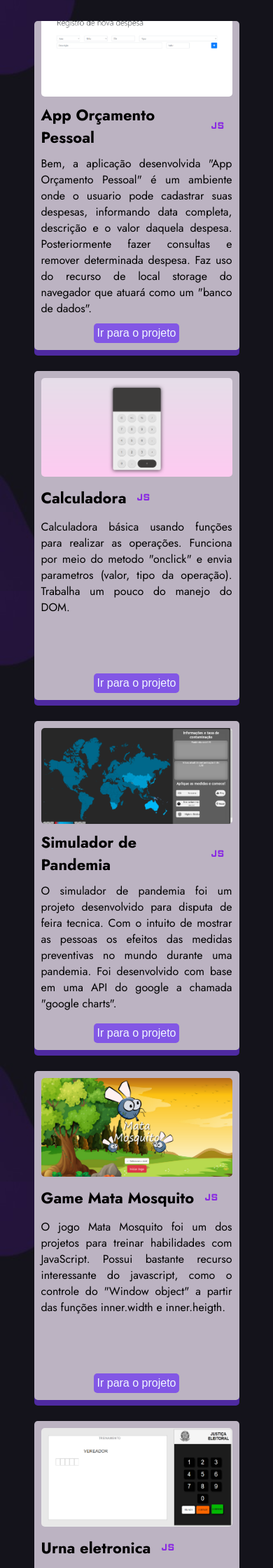
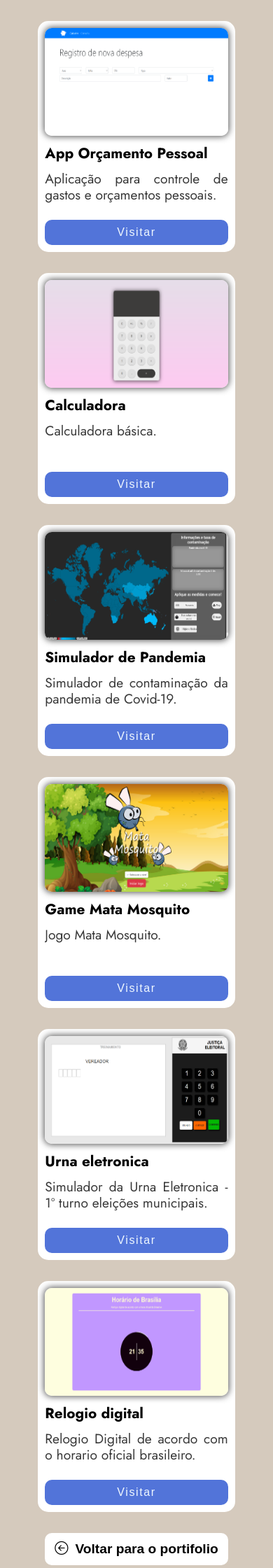
Before and after one commit to heitorkkj/heitorkkj.github.io, a PHP site: page /projects/js/index.html in a window 390 px wide. Shown: the top 2240 px of the page at 70% size. Run offline with PHP 8.4, Linux system fonts and the light colour scheme.

Commit message:
updating

```diff
--- a/projects/js/index.html
+++ b/projects/js/index.html
@@ -18,28 +18,23 @@
             <div class="card-img">
                 <img src="/img/app-orcamento-pessoal.png"/>
             </div>
-            <h1 class="card-title">App Orçamento Pessoal<span class="material-symbols-outlined">
-                javascript
-                </span>
-            </h1>
+            <h1 class="card-title">App Orçamento Pessoal</h1>
             <div class="card-content">
-                Bem, a aplicação desenvolvida "App Orçamento Pessoal" é um ambiente onde o usuario pode cadastrar suas despesas, informando data completa, descrição e o valor daquela despesa. Posteriormente fazer consultas e remover determinada despesa. Faz uso do recurso de local storage do navegador que atuará como um "banco de dados".
+                Aplicação para controle de gastos e orçamentos pessoais.
             </div>
-            <button class="btn-link"><a href="/projects/js/App_Orçamento_pessoal/index.html" target="_blank">Ir para o projeto</a></button>
+            <button class="btn-link"><a href="/projects/js/App_Orçamento_pessoal/index.html" target="_blank">Visitar</a></button>
         </div>
 
         <div class="card" id="card-js">
                 <div class="card-img">
                     <img src="/img/calculadora.png"/>
                 </div>
-                <h1 class="card-title">Calculadora<span class="material-symbols-outlined">
-                    javascript
-                    </span>
+                <h1 class="card-title">Calculadora
                 </h1>
                 <div class="card-content">
-                    Calculadora básica usando funções para realizar as operações. Funciona por meio do metodo "onclick" e envia parametros (valor, tipo da operação). Trabalha um pouco do manejo do DOM.
+                    Calculadora básica.
                 </div>
-                <button class="btn-link"><a href="/projects/js/appCalculadora/index.html" target="_blank">Ir para o projeto</a></button>
+                <button class="btn-link"><a href="/projects/js/appCalculadora/index.html" target="_blank">Visitar</a></button>
 
         </div>
 
@@ -47,59 +42,49 @@
             <div class="card-img">
                 <img src="/img/simulador-de-pandemia.png"/>
             </div>
-            <h1 class="card-title">Simulador de Pandemia<span class="material-symbols-outlined">
-                javascript
-                </span>
-            </h1>
+            <h1 class="card-title">Simulador de Pandemia</h1>
             <div class="card-content">
-                O simulador de pandemia foi um projeto desenvolvido para disputa de feira tecnica. Com o intuito de mostrar as pessoas os efeitos das medidas preventivas no mundo durante uma pandemia. Foi desenvolvido com base em uma API do google a chamada "google charts".
+                Simulador de contaminação da pandemia de Covid-19.
             </div>
-            <button class="btn-link"><a href="/projects/js/trabalhoFeira/index.html" target="_blank">Ir para o projeto</a></button>
+            <button class="btn-link"><a href="/projects/js/trabalhoFeira/index.html" target="_blank">Visitar</a></button>
         </div>
 
         <div class="card" id="card-js">
             <div class="card-img">
                 <img src="/img/game-mata-mosquito.png"/>
             </div>
-            <h1 class="card-title">Game Mata Mosquito<span class="material-symbols-outlined">
-                javascript
-                </span>
-            </h1>
+            <h1 class="card-title">Game Mata Mosquito</h1>
             <div class="card-content">
-                O jogo Mata Mosquito foi um dos projetos para treinar habilidades com JavaScript. Possui bastante recurso interessante do javascript, como o controle do "Window object" a partir das funções inner.width e inner.heigth.
+               Jogo Mata Mosquito.
             </div>
-            <button class="btn-link"><a href="/projects/js/mataMosquito-js/index.html" target="_blank">Ir para o projeto</a></button>
+            <button class="btn-link"><a href="/projects/js/mataMosquito-js/index.html" target="_blank">Visitar</a></button>
         </div>
 
         <div class="card" id="card-js">
             <div class="card-img">
                 <img src="/img/urna-eletronica.png"/>
             </div>
-            <h1 class="card-title">Urna eletronica<span class="material-symbols-outlined">
-                javascript
-                </span>
+            <h1 class="card-title">Urna eletronica
             </h1>
             <div class="card-content">
-                A urna eletronica é uma simulação da urna real utilizada nas eleições brasileiras. Desenvolvida em JavaScript, possui muito controle de DOM, já que a cada ação do usuario a urna precisa atualizar os elementos na tela.
+                Simulador da Urna Eletronica - 1º turno eleições municipais.
             </div>
-            <button class="btn-link"><a href="/projects/js/urna-js/index.html" target="_blank">Ir para o projeto</a></button>
+            <button class="btn-link"><a href="/projects/js/urna-js/index.html" target="_blank">Visitar</a></button>
         </div>
 
         <div class="card" id="card-js">
             <div class="card-img">
                 <img src="/img/relogio-digital.png"/>
             </div>
-            <h1 class="card-title">Relogio digital<span class="material-symbols-outlined">
-                javascript
-                </span>
-            </h1>
+            <h1 class="card-title">Relogio digital</h1>
             <div class="card-content">
-                O relogio digital é um site básico, criado somente para informar o horario oficial do Brasil. Criado utilizando JavaScript.
+                Relogio Digital de acordo com o horario oficial brasileiro.
             </div>
-            <button class="btn-link"><a href="/projects/js/relogio digital/index (2).html" target="_blank">Ir para o projeto</a></button>
+            <button class="btn-link"><a href="/projects/js/relogio digital/index (2).html" target="_blank">Visitar</a></button>
         </div>
 
         <button class="btn-voltarPag" onclick="voltarPag()">
+            <i class="bi bi-arrow-left-circle"></i>
             <strong>Voltar para o portifolio</strong>
         </button>
 
--- a/projects/js/style.css
+++ b/projects/js/style.css
@@ -6,12 +6,11 @@ body,html{
 }
 
 body{
-    background-image: url("/img/back.jpeg");
-    background-size: cover;
+    background-color:#D5CABD;
 
     scroll-behavior: smooth;
     color:#fff;
-    font-family: 'Jost', sans-serif;
+    font-family:'Jost', sans-serif;
     -webkit-font-smoothing: antialiased;
 }
 
@@ -38,12 +37,11 @@ body{
     justify-content: flex-end;
     overflow: hidden;
     width: 27%;
-    height: 450px;
+    height: 350px;
     padding: 10px;
     gap:10px;
 
     background-color: rgb(188, 179, 194);
-    box-shadow: 0px 0.5em 0px #4e2aa0;
     color: black;
     border-radius: 5px;
     transition: all 0.4s;
@@ -54,32 +52,13 @@ body{
 }
 
 .card-title{
+    width: 100%;
     display: flex;
     align-self: flex-start;
     align-items: center;
-    font-size: 1.375rem;
+
+    font-size: 1.375em;
 }
-
-.card-title span{
-    width: 30px;
-    height: 30px;
-    border-radius: 3px;
-    padding: 5px;
-    margin: 0 0 0 5px;
-    font-size: 1.7em;
-    color:blueviolet;
-    display: flex;
-    align-items: center;
-    justify-content: center;
-    transition: all 0.4s;
-}
-
-.card-title span:hover{
-    background-color: #ffd900;
-    color: rgb(0, 0, 0);
-    cursor: pointer;
-}
-
 
 .card-img{
     width: 100%;
@@ -96,12 +75,15 @@ body{
 }
 
 .card-content{
-    height: 60%;
+    width: 100%;
+    height: 30%;
     font-style: normal;
     text-align: justify;
     font-weight: 400;
     font-size: 1rem;
     line-height: 1.4375rem;
+
+    overflow: hidden;
 }
 
 .btn-link{
@@ -128,7 +110,6 @@ body{
     border: none;
     border-radius: 10px;
     background-color: var(--back);
-    box-shadow: 0px 0.5em 0px #4e2aa0;
     cursor: pointer;
 
     transition: all 0.4s;
@@ -138,7 +119,95 @@ body{
     transform: scale(1.04);
 }
 
-@media (max-width: 1100px){
+@media (max-width: 600px){
+
+    .card{
+        width: 67%;
+        height: 310px;
+        padding: 10px;
+
+        background-color: rgb(255, 255, 255);
+        border-radius: 15px;
+    }
+
+    .card:hover{
+        transform: scale(1.01);
+    }
+
+    .card-title{
+        font-size: 1.3em;
+        font-weight: 600;
+    }
+
+    .card-img{
+        width: 100%;
+        height: 51%;
+        background-color: inherit;
+        box-shadow: 0px 0px 10px 1px rgba(0,0,0,0.68);
+        -webkit-box-shadow: 0px 0px 10px 1px rgba(0,0,0,0.68);
+        -moz-box-shadow: 0px 0px 10px 1px rgba(0,0,0,0.68);
+        align-self: center;
+        object-fit: fill;
+
+
+        border-radius: 10px;
+    }
+
+    .card-img img{
+        width: 100%;
+        height: 100%;
+
+        border-radius: 10px;
+    }
+
+    .card-content{
+        height: 20%;
+        font-style: normal;
+        color: rgb(57, 57, 57);
+        font-weight: 400;
+        font-size: 1.2rem;
+        line-height: 1.4375rem;
+
+        overflow: hidden;
+    }
+
+    .btn-link{
+        width: 100%;
+        height: auto;
+        padding: 9px;
+
+        border:none;
+        border-radius: 10px;
+
+        font-size: 1em;
+        font-weight: 500;
+        letter-spacing: 0.1em;
+        background-color: #5274D9;
+    }
+
+    .btn-voltarPag{
+        width:67%;
+        height: 46px;
+        display: flex;
+        gap: 10px;
+        align-items: center;
+        justify-content: center;
+        margin: 0 10px 0 10px;
+
+        background-color: #fff;
+        cursor: pointer;
+        font-size: 1.2em;
+        font-weight: 300;
+
+        transition: hover 0.4s;
+    }
+
+    .btn-voltarPag:hover{
+        transform: scale(1.01);
+    }
+}
+
+@media (min-width: 780) and (max-width: 1100px){
 
     .cards{
         padding: 30px 0 30px 0;
@@ -146,6 +215,9 @@ body{
 
     .card{
         width: 70%;
+        height: auto;
+
+        padding: 0 30px 0 30px;
     }
 
     .btn-voltarPag{
```
